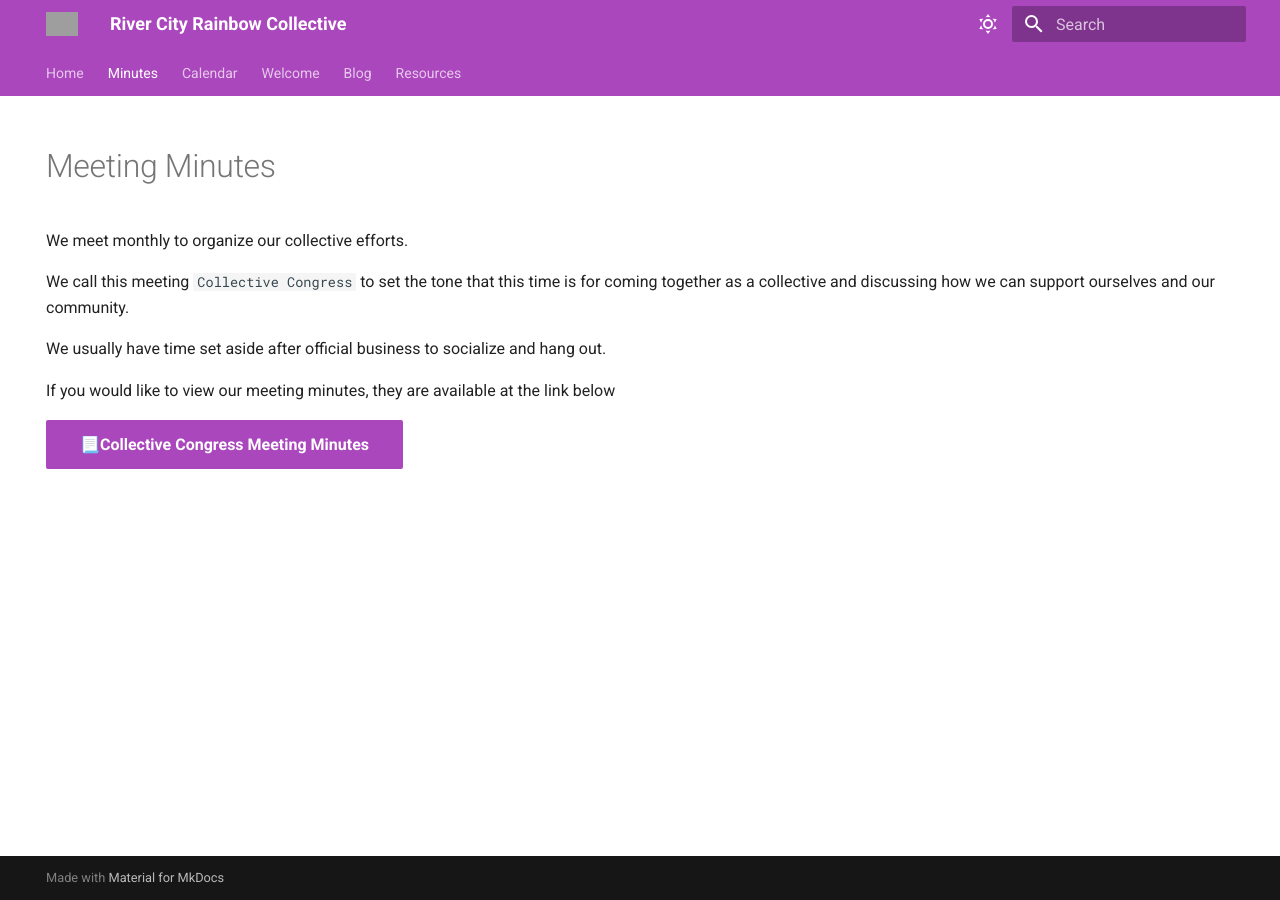
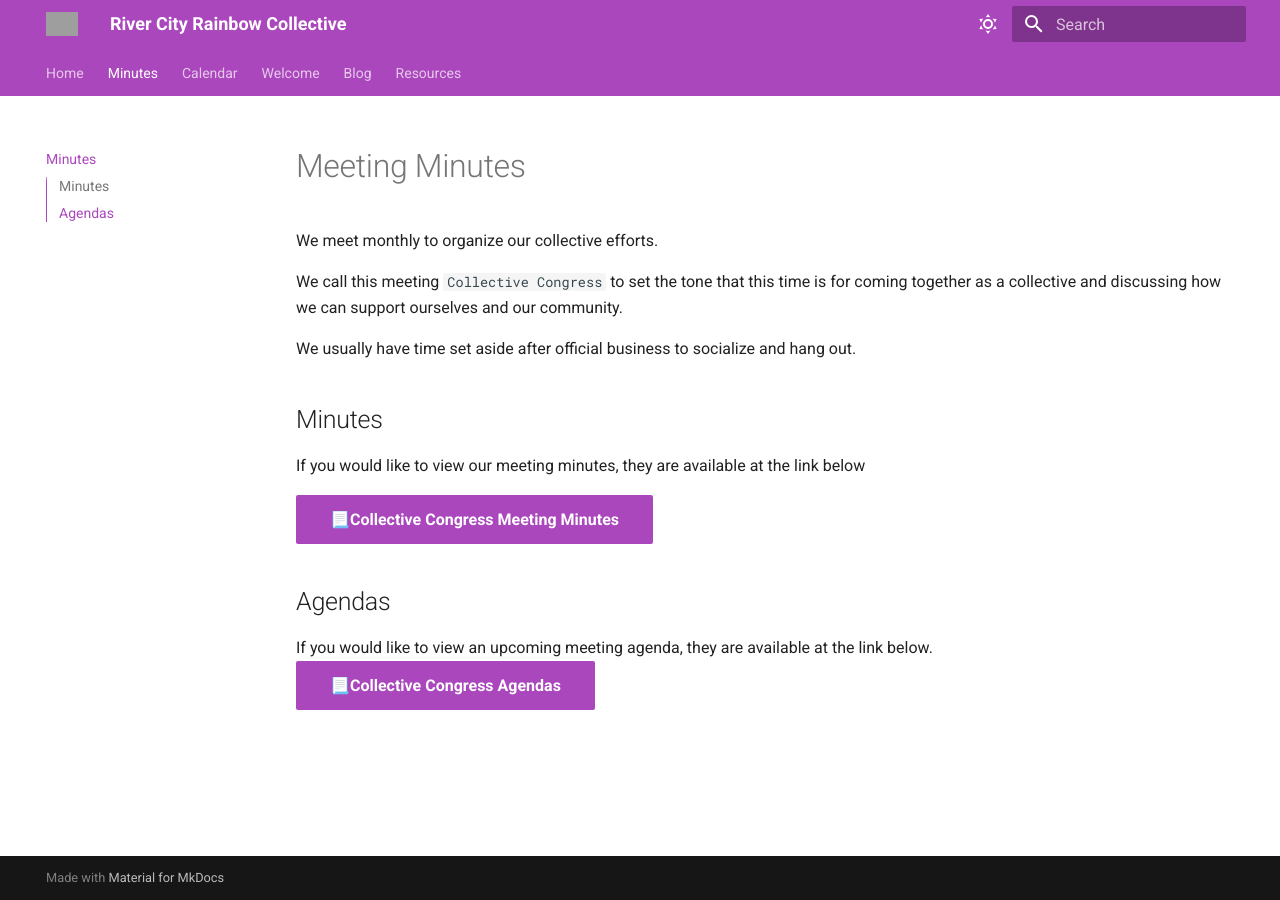
Before and after one commit to RiverCityRainbowCollective/website, an MkDocs documentation site: the page built from website/Minutes.md, in a window 1280 px wide. Built offline with MkDocs 1.6.1 and Material for MkDocs 9.7.7, drawn with Linux system fonts in a browser that asks for light colours; grey boxes are pictures that could not be loaded.

Commit message:
docs: update website/Minutes

```diff
--- a/website/Minutes.md
+++ b/website/Minutes.md
@@ -18,6 +15,12 @@ We call this meeting `Collective Congress` to set the tone that this time is for
 
 We usually have time set aside after official business to socialize and hang out.
 
+## Minutes
 If you would like to view our meeting minutes, they are available at the link below
 
 [📃Collective Congress Meeting Minutes](https://drive.google.com/drive/folders/1JMEXRerN2T2S7XTk-qAIDvEIENsVa50e?usp=sharing){ .md-button .md-button--primary }
+
+
+## Agendas
+If you would like to view an upcoming meeting agenda, they are available at the link below.
+[📃Collective Congress Agendas](https://drive.google.com/drive/folders/1ur4MaY6DOjLO6dPA683UO92kToBuY3TO?usp=sharing){ .md-button .md-button--primary }
```
Also changed, not shown: other parts of website/Minutes.md (+1 -4 lines).
